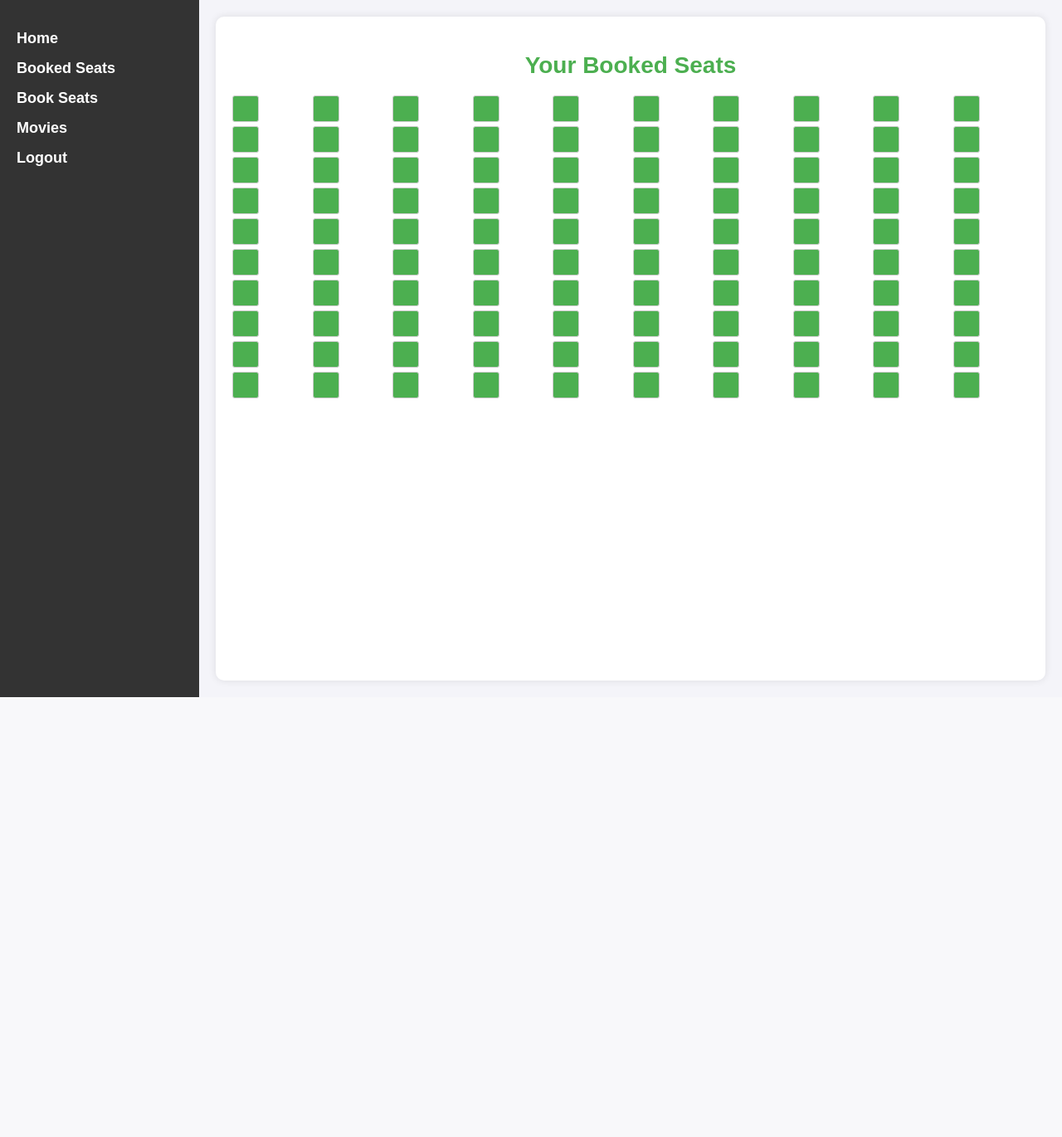
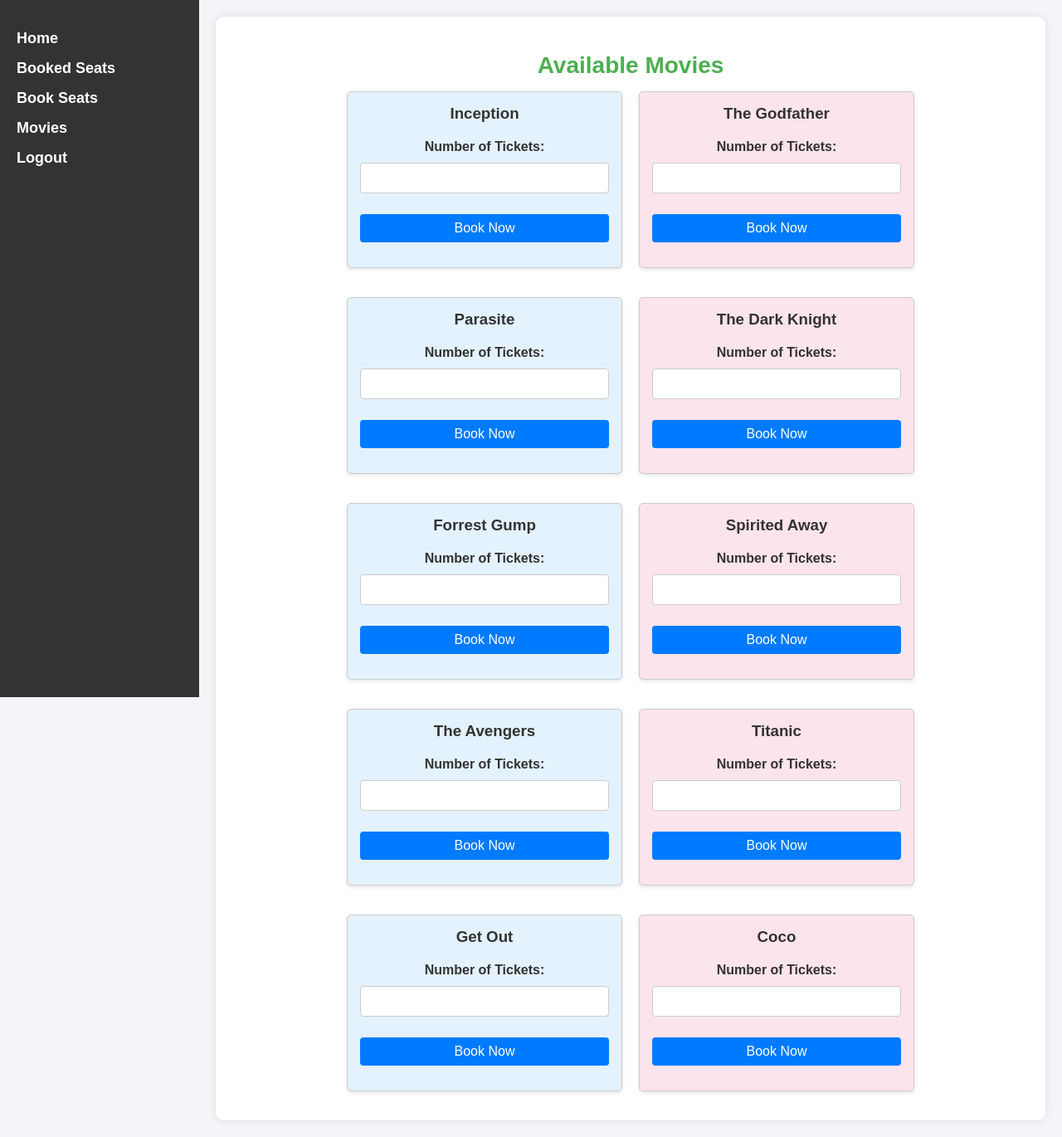
Before and after one commit to AFKuuma/CAPSTONE0.1, a PHP site: page /booked.php in a window 1280 px wide. Shown: the whole page at 83% size. Before the commit the page ends 840 px from the top, so only its background shows below. Run offline with PHP 8.4, Linux system fonts and the light colour scheme; a user stored in the database is signed in; data comes from the database, SQL or seed files in the repository; data that the repository does not hold is empty.

Commit message:
Update file permissions, enhance user role handling, and improve error reporting in movie fetching

```diff
--- a/htdocs/booked.php
+++ b/htdocs/booked.php
@@ -2,100 +2,81 @@
 session_start();
 include 'db.php'; // Include database connection
 
-// Enable error logging for debugging (disable in production)
+// Enable error reporting temporarily for debugging
 error_reporting(E_ALL);
 ini_set('display_errors', 1);
 
-// Redirect to login if user is not authenticated
+// Check if the user is logged in
 if (!isset($_SESSION['userID'])) {
     header('Location: index.php');
     exit();
 }
 
-// Check if database connection is valid
-if (!isset($conn) || $conn->connect_error) {
-    error_log("Database connection failed: " . $conn->connect_error);
-    die("Database connection failed. Please try again later.");
+// Ensure $conn is defined and valid
+if (!isset($conn)) {
+    die("Database connection is not initialized. Please check your database configuration.");
 }
 
-$userID = $_SESSION['userID'];
-
-// Check if the Booking table exists
-$tableCheck = $conn->query("SHOW TABLES LIKE 'Booking'");
-if ($tableCheck->num_rows == 0) {
-    die("The Booking table does not exist. Please contact the administrator.");
+if ($conn->connect_error) {
+    die("Database connection failed: " . $conn->connect_error);
 }
 
-// Fetch booked seats for the logged-in user
-$seatsSql = "
-    SELECT Seat.SeatNumber, Seat.IsBooked
-    FROM Seat
-    LEFT JOIN Seat_Booking ON Seat.SeatID = Seat_Booking.SeatID
-    LEFT JOIN Booking ON Seat_Booking.BookingID = Booking.BookingID
-    WHERE Booking.UserID = ? OR Seat.IsBooked = 1
-";
-$stmt = $conn->prepare($seatsSql);
-if (!$stmt) {
-    error_log("Failed to prepare statement: " . $conn->error);
-    die("An error occurred while fetching your booked seats. Please try again later.");
-}
-$stmt->bind_param("s", $userID);
-$stmt->execute();
-$result = $stmt->get_result();
-
-// Organize seats into a grid
-$seatGrid = [];
-while ($seat = $result->fetch_assoc()) {
-    $seatGrid[$seat['SeatNumber']] = $seat['IsBooked'];
-}
-
-// Handle delete request
-if ($_SERVER['REQUEST_METHOD'] === 'POST' && isset($_POST['deleteBookingID'])) {
-    $deleteBookingID = $_POST['deleteBookingID'];
-
-    // Ensure the booking belongs to the logged-in user
-    $deleteStmt = $conn->prepare("DELETE FROM Booking WHERE BookingID = ? AND UserID = ?");
-    $deleteStmt->bind_param("ss", $deleteBookingID, $userID);
-    $deleteStmt->execute();
-
-    if ($deleteStmt->affected_rows > 0) {
-        header("Location: booked.php");
-        exit();
-    } else {
-        $errorMessage = "Failed to delete booking. Please try again.";
-    }
+// Fetch movies
+$sql = "SELECT MovieID, Title FROM Movie";
+$movies = $conn->query($sql);
+if (!$movies) {
+    error_log("Error fetching movies: " . $conn->error);
+    die("An error occurred while fetching movies. Please try again later.");
 }
 ?>
 <!DOCTYPE html>
 <html>
 <head>
-    <title>Booked Seats</title>
+    <title>Movies</title>
     <link rel="stylesheet" href="styles.css">
     <style>
-        .seat-grid {
-            display: grid;
-            grid-template-columns: repeat(10, 1fr);
-            gap: 5px;
-            margin: 20px 0;
+        .movies-container {
+            display: flex;
+            flex-wrap: wrap;
+            gap: 20px;
         }
-        .seat {
-            width: 30px;
-            height: 30px;
+        .movie-item {
             border: 1px solid #ccc;
-            border-radius: 3px;
-            cursor: pointer;
-            transition: background-color 0.3s ease, transform 0.2s ease;
+            padding: 15px;
+            border-radius: 5px;
+            width: 300px;
+            box-shadow: 0 2px 5px rgba(0, 0, 0, 0.1);
+            background-color: #f9f9f9; /* Default background color */
+            transition: transform 0.3s ease, box-shadow 0.3s ease;
         }
-        .seat.available {
-            background-color: #4CAF50;
+        .movie-item:nth-child(odd) {
+            background-color: #e3f2fd; /* Light blue for odd items */
         }
-        .seat.booked {
-            background-color: rgba(0, 0, 0, 0.5);
-            cursor: not-allowed;
+        .movie-item:nth-child(even) {
+            background-color: #fce4ec; /* Light pink for even items */
         }
-        .seat:hover:not(.booked) {
-            background-color: #45a049;
-            transform: scale(1.1);
+        .movie-item:hover {
+            transform: translateY(-5px);
+            box-shadow: 0 4px 10px rgba(0, 0, 0, 0.2);
+        }
+        .movie-item h3 {
+            margin: 0 0 10px;
+        }
+        .movie-item p {
+            margin: 5px 0;
+        }
+        .btn {
+            display: inline-block;
+            margin-top: 10px;
+            padding: 8px 12px;
+            background-color: #007BFF;
+            color: white;
+            text-decoration: none;
+            border-radius: 4px;
+            text-align: center;
+        }
+        .btn:hover {
+            background-color: #0056b3;
         }
     </style>
 </head>
@@ -110,13 +91,26 @@
         </ul>
     </div>
     <div class="content">
-        <h2>Your Booked Seats</h2>
-        <?php if (isset($errorMessage)) echo "<p class='error-message'>" . htmlspecialchars($errorMessage) . "</p>"; ?>
-        <div class="seat-grid">
-            <?php for ($i = 1; $i <= 100; $i++): ?>
-                <div class="seat <?= isset($seatGrid[$i]) && $seatGrid[$i] ? 'booked' : 'available' ?>"></div>
-            <?php endfor; ?>
-        </div>
+        <h2>Available Movies</h2>
+        <?php
+        if ($movies->num_rows > 0) {
+            echo "<div class='movies-container'>";
+            while ($movie = $movies->fetch_assoc()) {
+                echo "<div class='movie-item'>";
+                echo "<h3>" . htmlspecialchars($movie['Title']) . "</h3>";
+                echo "<form action='booking.php' method='GET'>";
+                echo "<input type='hidden' name='movieID' value='" . htmlspecialchars($movie['MovieID']) . "'>";
+                echo "<label for='ticketCount'>Number of Tickets:</label>";
+                echo "<input type='number' id='ticketCount' name='ticketCount' min='1' max='10' required>";
+                echo "<button type='submit' class='btn'>Book Now</button>";
+                echo "</form>";
+                echo "</div>";
+            }
+            echo "</div>";
+        } else {
+            echo "<p>No movies available.</p>";
+        }
+        ?>
     </div>
 </body>
 </html>
--- a/htdocs/db.php
+++ b/htdocs/db.php
@@ -1,20 +1,16 @@
 <?php
-// Enable error reporting for debugging during development
-mysqli_report(MYSQLI_REPORT_ERROR | MYSQLI_REPORT_STRICT);
+$servername = "localhost"; // Replace with your database server
+$username = "mariadb";        // Replace with your database username
+$password = "mariadb";            // Replace with your database password
+$dbname = "mariadb";      // Replace with your database name
 
-$servername = "localhost";
-$username = "mariadb";
-$password = "mariadb";
-$dbname = "mariadb"; // Updated to match the provided database name
+// Create a new database connection
+$conn = new mysqli($servername, $username, $password, $dbname);
 
-try {
-    // Create connection
-    $conn = new mysqli($servername, $username, $password, $dbname);
-    // Set the charset to avoid charset issues
-    $conn->set_charset("utf8mb4");
-} catch (mysqli_sql_exception $e) {
-    // Handle connection error
-    exit("Connection failed: " . $e->getMessage());
+// Check the connection
+if ($conn->connect_error) {
+    error_log("Connection failed: " . $conn->connect_error);
+    die("Connection failed: " . $conn->connect_error);
 }
 
 // Create the Booked table if it doesn't exist
@@ -28,49 +24,9 @@
     ) ENGINE=InnoDB DEFAULT CHARSET=utf8mb4 COLLATE=utf8mb4_general_ci;
 ";
 
-try {
-    $conn->query($createBookedTableQuery);
-} catch (mysqli_sql_exception $e) {
-    exit("Error creating Booked table: " . $e->getMessage());
-}
-
-// Create the AdminNotifications table if it doesn't exist
-$createAdminNotificationsTableQuery = "
-    CREATE TABLE IF NOT EXISTS AdminNotifications (
-        NotificationID INT AUTO_INCREMENT PRIMARY KEY,
-        BookingID VARCHAR(40) NOT NULL,
-        Message TEXT NOT NULL,
-        IsRead TINYINT(1) NOT NULL DEFAULT 0,
-        CreatedAt TIMESTAMP DEFAULT CURRENT_TIMESTAMP,
-        FOREIGN KEY (BookingID) REFERENCES Booking(BookingID)
-    ) ENGINE=InnoDB DEFAULT CHARSET=utf8mb4 COLLATE=utf8mb4_general_ci;
-";
-
-try {
-    $conn->query($createAdminNotificationsTableQuery);
-} catch (mysqli_sql_exception $e) {
-    exit("Error creating AdminNotifications table: " . $e->getMessage());
-}
-
-// Insert 10 movies into the Movie table (run this only once)
-$insertMoviesQuery = "
-    INSERT IGNORE INTO Movie (MovieID, Title, Genre, Duration, ReleaseDate, Language, Rating, Description) VALUES
-    ('1', 'Inception', 'Sci-Fi', 148, '2010-07-16', 'English', 9, 'A thief who steals corporate secrets through dream-sharing technology.'),
-    ('2', 'The Dark Knight', 'Action', 152, '2008-07-18', 'English', 9, 'Batman faces the Joker in Gotham City.'),
-    ('3', 'Interstellar', 'Sci-Fi', 169, '2014-11-07', 'English', 8, 'A team of explorers travel through a wormhole in space.'),
-    ('4', 'The Matrix', 'Sci-Fi', 136, '1999-03-31', 'English', 9, 'A hacker discovers the truth about his reality.'),
-    ('5', 'Avengers: Endgame', 'Action', 181, '2019-04-26', 'English', 8, 'The Avengers assemble to undo Thanos\' actions.'),
-    ('6', 'Titanic', 'Romance', 195, '1997-12-19', 'English', 8, 'A love story unfolds on the ill-fated RMS Titanic.'),
-    ('7', 'The Shawshank Redemption', 'Drama', 142, '1994-09-22', 'English', 9, 'Two imprisoned men bond over years.'),
-    ('8', 'Forrest Gump', 'Drama', 142, '1994-07-06', 'English', 8, 'The life story of a slow-witted but kind-hearted man.'),
-    ('9', 'The Lion King', 'Animation', 88, '1994-06-24', 'English', 8, 'A lion cub flees his kingdom only to return as an adult.'),
-    ('10', 'Jurassic Park', 'Adventure', 127, '1993-06-11', 'English', 8, 'A theme park suffers a major power breakdown.');
-";
-
-try {
-    $conn->query($insertMoviesQuery);
-} catch (mysqli_sql_exception $e) {
-    exit("Error inserting movies: " . $e->getMessage());
+if (!$conn->query($createBookedTableQuery)) {
+    error_log("Error creating Booked table: " . $conn->error);
+    die("Error creating Booked table.");
 }
 
 // Insert default admin account if it doesn't exist
@@ -79,21 +35,8 @@
     VALUES ('admin', 'Administrator', 'admin@example.com', '" . password_hash('admin', PASSWORD_BCRYPT) . "', '1234567890', 'Admin');
 ";
 
-try {
-    $conn->query($insertAdminQuery);
-} catch (mysqli_sql_exception $e) {
-    exit("Error inserting default admin account: " . $e->getMessage());
-}
-
-// Insert default admin account for userID 'janjan'
-$insertAdminQuery = "
-    INSERT IGNORE INTO User (UserID, Name, Email, Password, Phone, Role)
-    VALUES ('janjan', 'Jan Jan', 'janjan@example.com', '" . password_hash('jan', PASSWORD_BCRYPT) . "', '1234567890', 'Admin');
-";
-
-try {
-    $conn->query($insertAdminQuery);
-} catch (mysqli_sql_exception $e) {
-    exit("Error inserting default admin account: " . $e->getMessage());
+if (!$conn->query($insertAdminQuery)) {
+    error_log("Error inserting default admin account: " . $conn->error);
+    die("Error inserting default admin account.");
 }
 ?>
```
Also changed, not shown: database_export.sql (+10 -0 lines), htdocs/booking.php (+47 -8 lines), htdocs/create_account.php (+7 -3 lines), htdocs/home.php (+6 -4 lines), htdocs/movie.php (+31 -19 lines).
